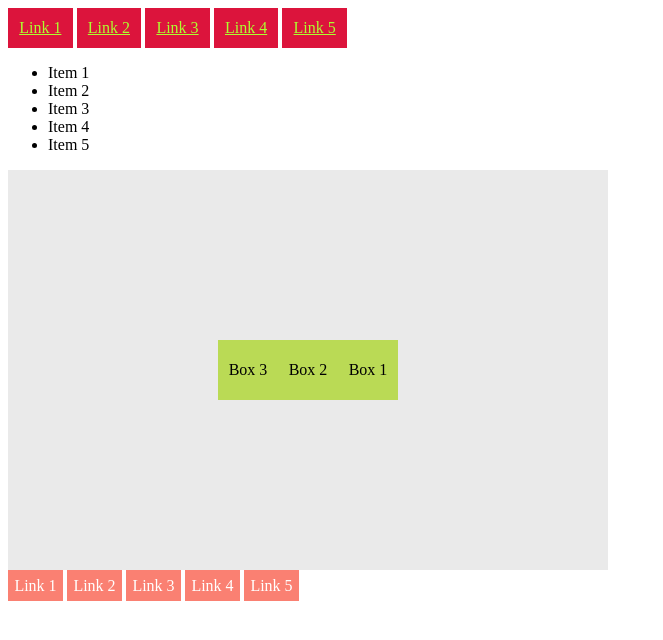
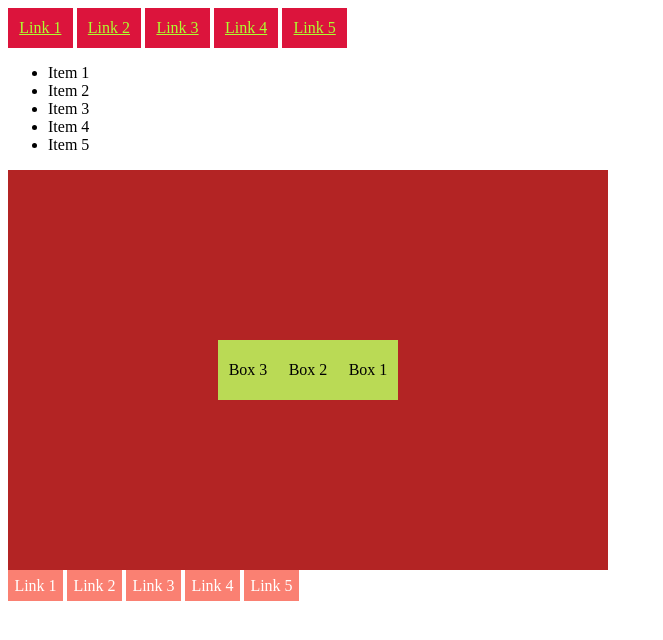
Before and after one commit to KelvinGemoyy/Sass, a plain HTML site: page latihan2.html in a window 1280 px wide. Shown: the whole page, without its empty margins (0-663 px from the left). Drawn offline with nearby package versions, Linux system fonts and the light colour scheme; files that its build step writes are made by us from their sources.

Commit message:
Belajar modules di Sass

```diff
--- a/Sass/latihan2.scss
+++ b/Sass/latihan2.scss
@@ -48,7 +48,7 @@
 
     width: 600px;
     height: 400px;
-    background-color: #eaeaea;
+    background-color: #b32424;
 
     .box {
         width: 60px;
```
